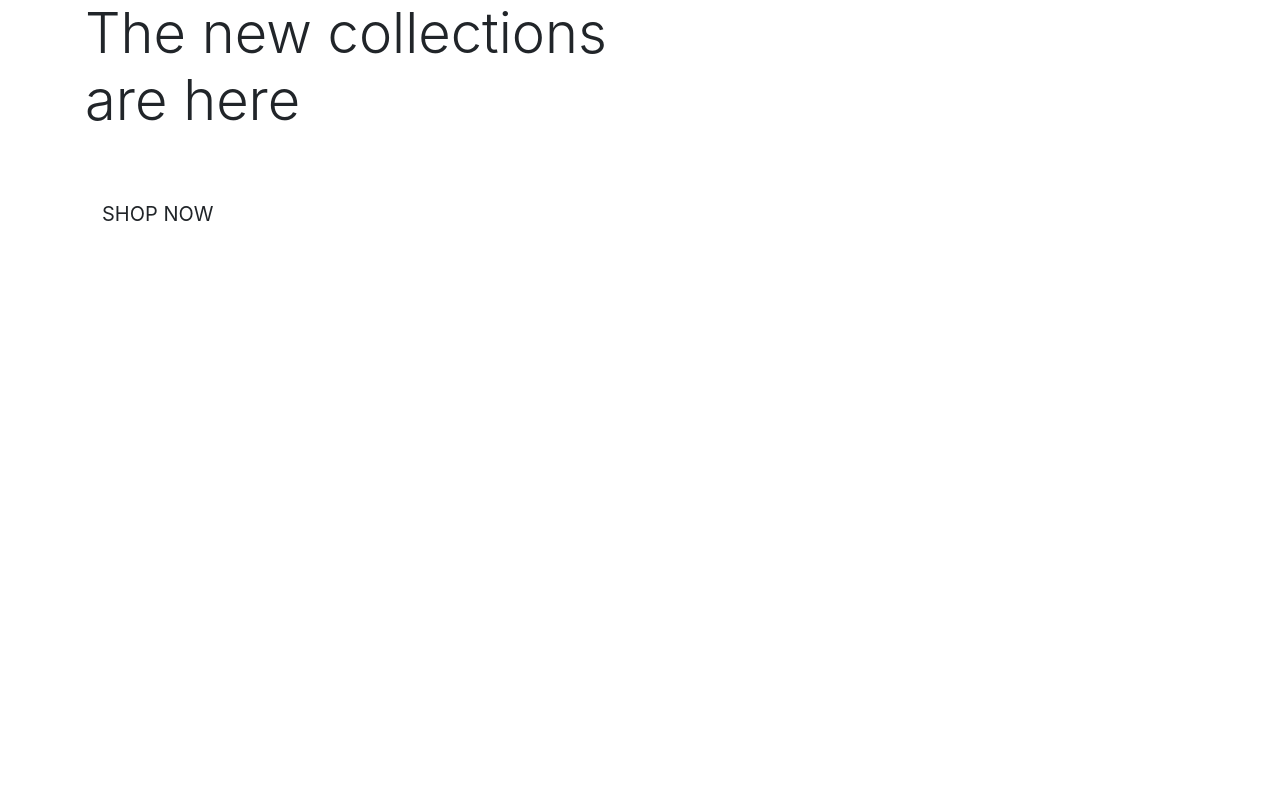
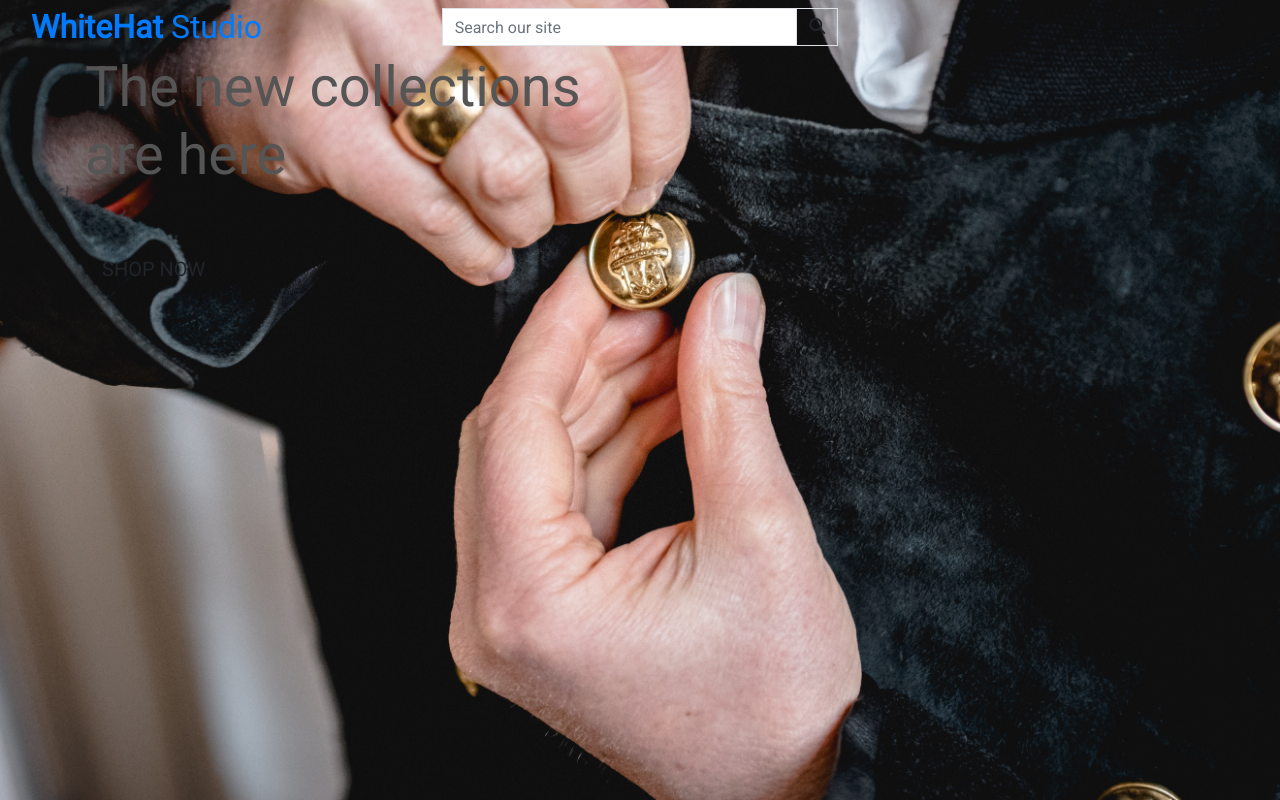
Before and after one commit to Code-Institute-Submissions/DrogrinHunter-whitehat-studio, a Django app: page / in a window 1280 px wide. Run offline with Django 3.2, Linux system fonts and the light colour scheme; some libraries are stand-ins or nearby versions.

Commit message:
added more to the templates/base.html. Added the correct JS, CSS links as well add google fonts to the css

```diff
--- /dev/null
+++ b/static/css/base.css
@@ -0,0 +1,11 @@
+html {
+    height: 100%;
+}
+
+body {
+    background: url('/media/homepage_background.jpg') no-repeat center center fixed;
+    background-size: cover;
+    height: calc(100vh - 164px);
+    color: #555;
+    font-family: 'Roboto';
+}
--- a/templates/base.html
+++ b/templates/base.html
@@ -2,6 +2,7 @@
 
 <!doctype html>
 <html lang="en">
+
 <head>
 
   {% block meta %}
@@ -14,16 +15,25 @@
   {% endblock %}
 
   {% block corecss %}
-        <link rel="stylesheet" href="https://stackpath.bootstrapcdn.com/bootstrap/4.4.1/css/bootstrap.min.css" integrity="sha384-Vkoo8x4CGsO3+Hhxv8T/Q5PaXtkKtu6ug5TOeNV6gBiFeWPGFN9MuhOf23Q9Ifjh" crossorigin="anonymous">
+    <link rel="stylesheet" href="https://stackpath.bootstrapcdn.com/bootstrap/4.4.1/css/bootstrap.min.css"
+      integrity="sha384-Vkoo8x4CGsO3+Hhxv8T/Q5PaXtkKtu6ug5TOeNV6gBiFeWPGFN9MuhOf23Q9Ifjh" crossorigin="anonymous">
+    <link rel="stylesheet" href="https://fonts.googleapis.com/css2?family=Roboto&display=swap">
+    <link rel="stylesheet" href="{% static 'css/base.css' %}">
   {% endblock %}
 
   {% block extra_css %}
   {% endblock %}
 
   {% block corejs %}
-        <script src="https://code.jquery.com/jquery-3.4.1.slim.min.js" integrity="sha384-J6qa4849blE2+poT4WnyKhv5vZF5SrPo0iEjwBvKU7imGFAV0wwj1yYfoRSJoZ+n" crossorigin="anonymous"></script>
-        <script src="https://cdn.jsdelivr.net/npm/popper.js@1.16.0/dist/umd/popper.min.js" integrity="sha384-Q6E9RHvbIyZFJoft+2mJbHaEWldlvI9IOYy5n3zV9zzTtmI3UksdQRVvoxMfooAo" crossorigin="anonymous"></script>
-        <script src="https://stackpath.bootstrapcdn.com/bootstrap/4.4.1/js/bootstrap.min.js" integrity="sha384-wfSDF2E50Y2D1uUdj0O3uMBJnjuUD4Ih7YwaYd1iqfktj0Uod8GCExl3Og8ifwB6" crossorigin="anonymous"></script>
+    <script src="https://kit.fontawesome.com/e9c73d7092.js" crossorigin="anonymous"></script>
+    <script src="https://code.jquery.com/jquery-3.4.1.min.js"
+      integrity="sha256-CSXorXvZcTkaix6Yvo6HppcZGetbYMGWSFlBw8HfCJo=" crossorigin="anonymous"></script>
+    <script src="https://cdn.jsdelivr.net/npm/popper.js@1.16.0/dist/umd/popper.min.js"
+      integrity="sha384-Q6E9RHvbIyZFJoft+2mJbHaEWldlvI9IOYy5n3zV9zzTtmI3UksdQRVvoxMfooAo" crossorigin="anonymous">
+    </script>
+    <script src="https://stackpath.bootstrapcdn.com/bootstrap/4.4.1/js/bootstrap.min.js"
+      integrity="sha384-wfSDF2E50Y2D1uUdj0O3uMBJnjuUD4Ih7YwaYd1iqfktj0Uod8GCExl3Og8ifwB6" crossorigin="anonymous">
+    </script>
   {% endblock %}
 
   {% block extra_js %}
@@ -31,12 +41,34 @@
 
   <title>WhiteHat Studio {% block extra_title %}{% endblock %}</title>
 </head>
+
 <body>
-    <header class="container-fluid fixed-top"></header>
+  <header class="container-fluid fixed-top">
+    <div class="row">
+      <div class="col-12 col-lg-4 my-auto py-1 py-lg-0 text-center text-lg-left">
+        <a href="{% url 'home' %}" class="nav-link main-logo-link">
+          <h2 class="logo-font text-black my-0"><strong>WhiteHat</strong> Studio</h2>
+        </a>
+      </div>
+      <div class="col-12 col-lg-4 my-auto py-1 py-lg-0">
+        <form method="GET" action="">
+          <div class="input-group w-100">
+            <input class="form-control border border-black rounded-0" type="text" name="q"
+              placeholder="Search our site">
+            <div class="input-group-append">
+              <button class="form-control btn btn-black border border-black rounded-0" type="submit">
+                <span class="icon">
+                  <i class="fas fa-search"></i>
+                </span>
+              </button>
+            </div>
+          </div>
+        </form>
+      </div>
 
-    <!-- {% if messages %}
+      {% if messages %}
       <div class="message-container"></div>
-    {% endif %} -->
+      {% endif %}
 
       {% block page_header %}
       {% endblock %}
@@ -49,4 +81,5 @@
 
 
 </body>
+
 </html>
```
Also changed, not shown: media/homepage_background.jpg (added). Lines whose indentation alone changed are shown as unchanged.
